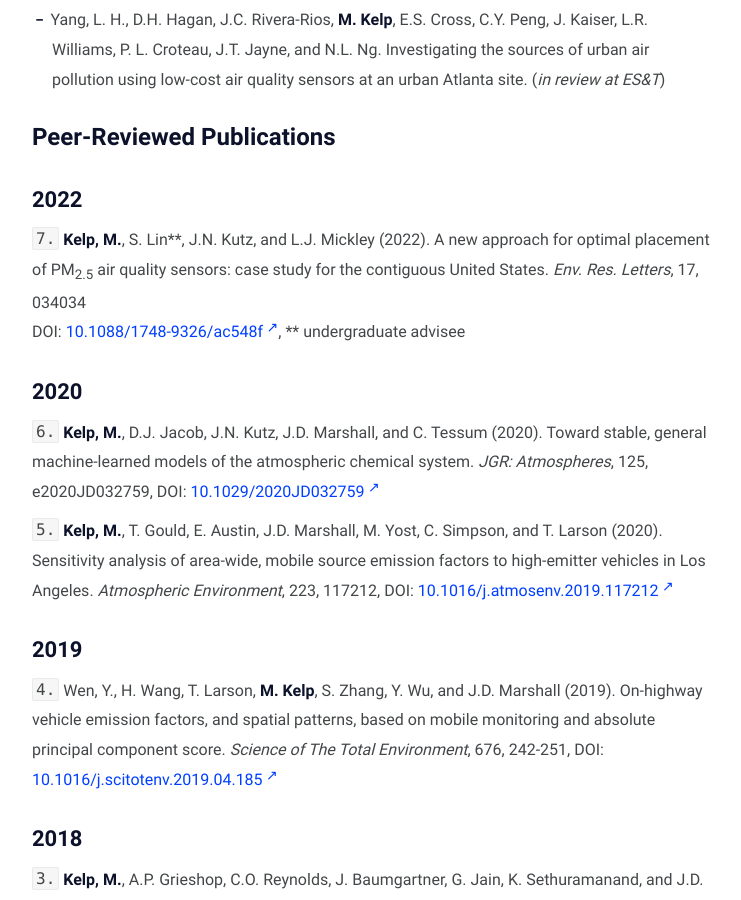
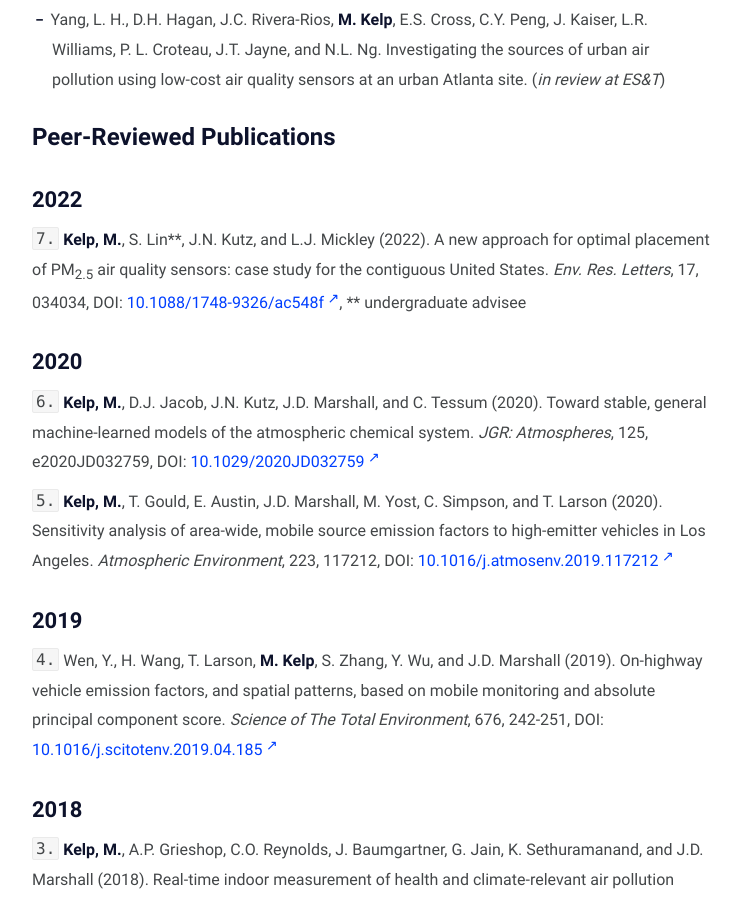
Before and after one commit to mkelp/mkelp.github.io, a Jekyll site: the page built from publications.md, in a window 1280 px wide and 900 px high, scrolled down 363 px. Shown: the whole window, without its empty margins (268-1009 px from the left). Built offline with Jekyll 4.4.1, drawn with Linux system fonts in a browser that asks for light colours; some of the changed lines change nothing that is shown.

Commit message:
feb paper accept2

```diff
--- a/publications.md
+++ b/publications.md
@@ -18,8 +18,7 @@
 ## **2022**
 
 `7.` **Kelp, M.**, S. Lin\*\*, J.N. Kutz, and L.J. Mickley (2022). A new approach for optimal placement of PM<sub>2.5</sub>
-air quality sensors: case study for the contiguous United States. *Env. Res. Letters*, 17, 034034\\
-DOI: [10.1088/1748-9326/ac548f](https://iopscience.iop.org/article/10.1088/1748-9326/ac548f){:target="_blank"},  \*\* undergraduate advisee
+air quality sensors: case study for the contiguous United States. *Env. Res. Letters*, 17, 034034, DOI: [10.1088/1748-9326/ac548f](https://iopscience.iop.org/article/10.1088/1748-9326/ac548f){:target="_blank"},  \*\* undergraduate advisee
 
 
 ## **2020**
```
